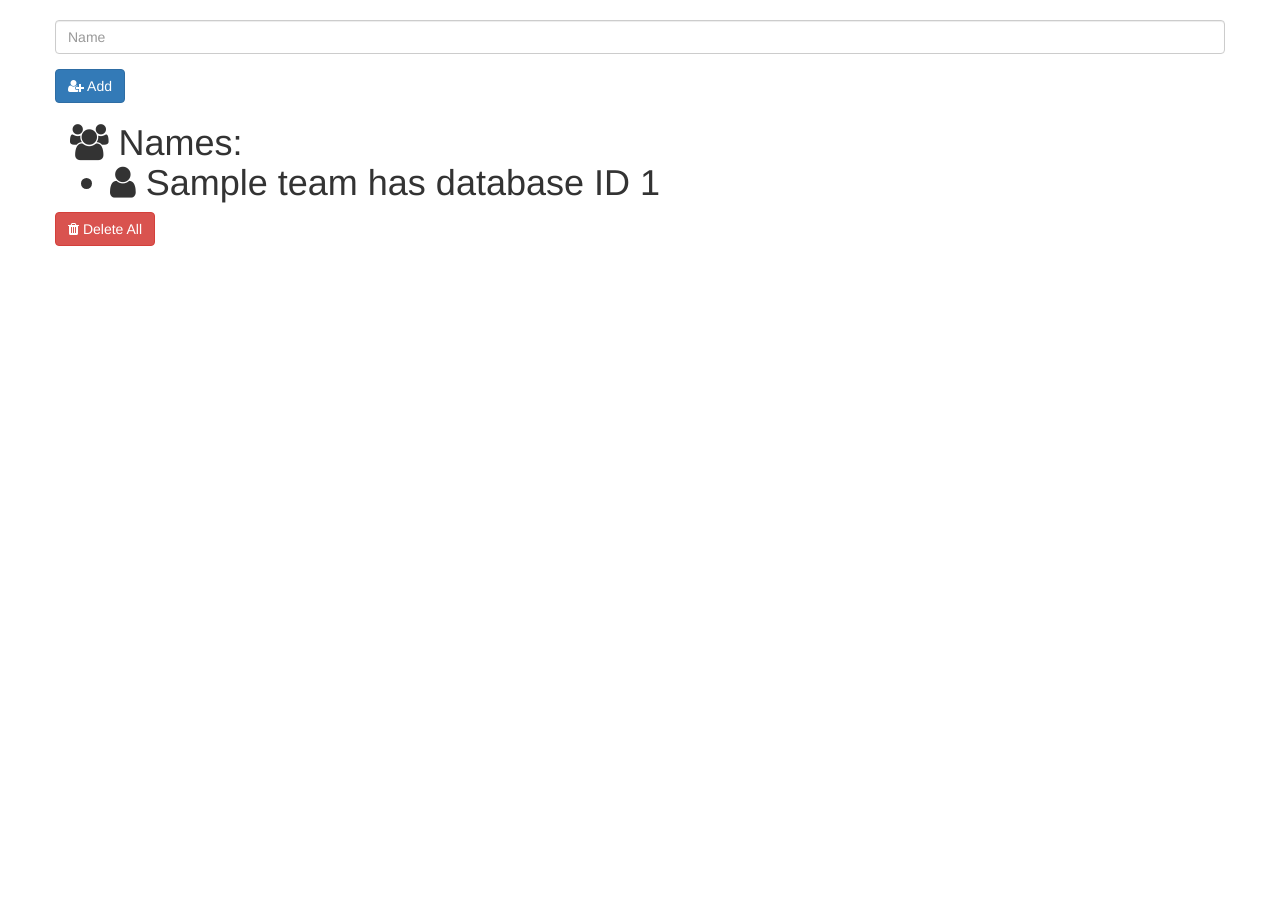
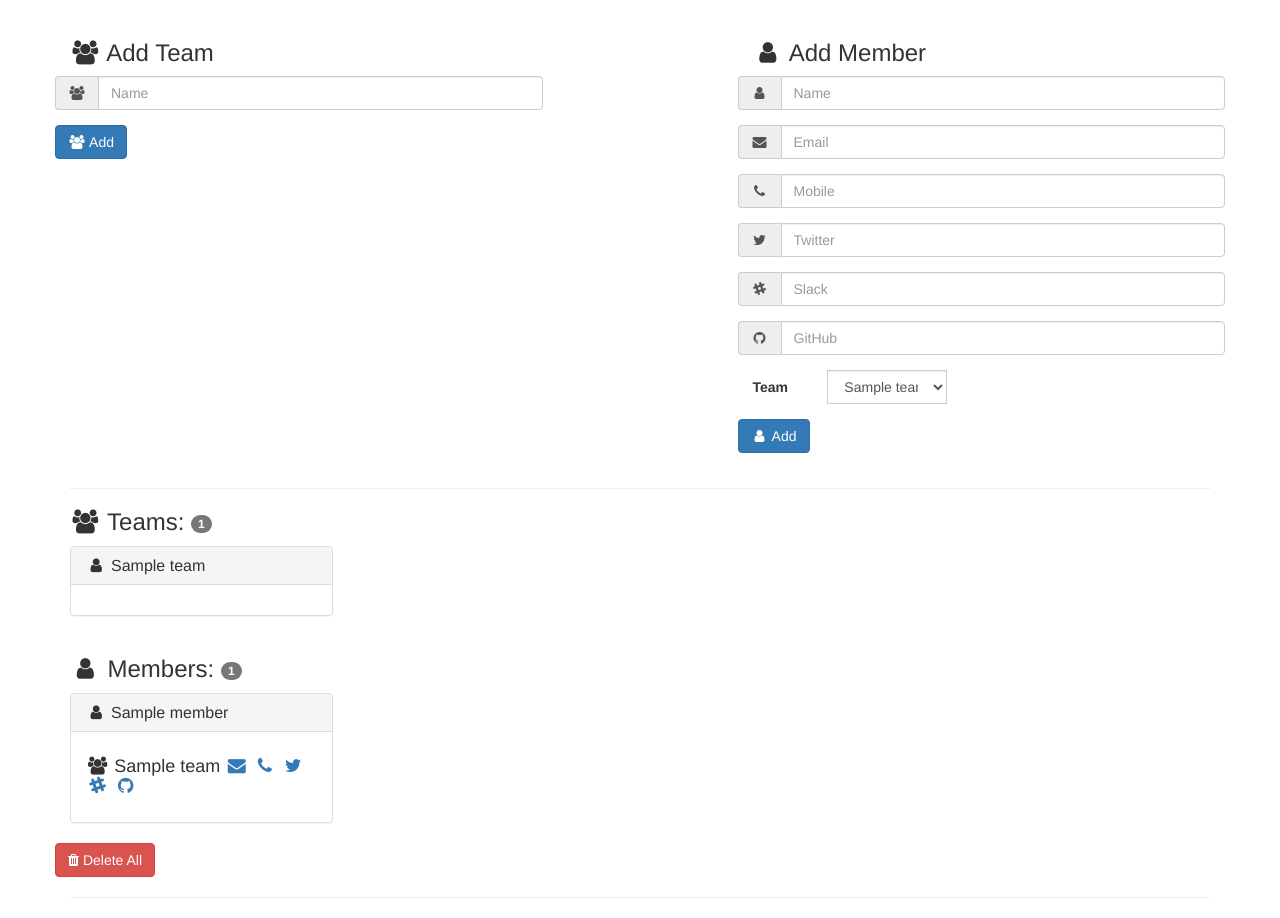
Before and after one commit to matthew-shaw/teamstar, a Flask app: template templates/index.html in a window 1280 px wide. Before the commit the page ends 246 px from the top, so only its background shows below. Run offline with Flask 2, Linux system fonts and the light colour scheme; the template is opened without the code that fills it: most values are stand-ins (such as "Sample title", 1, 10 or a date in 2020); parts of the project's set-up code (start-up, migrations or seed data) failed here and were passed over; some libraries are stand-ins or nearby versions.

Commit message:
adding layout templates

```diff
--- a/templates/base.html
+++ b/templates/base.html
@@ -11,7 +11,7 @@
   {% endblock %}
 </head>
 <body>
-  {% block navigation %}
+  {% block nav %}
   {% endblock %}
 
   <div class="container">
--- a/templates/index.html
+++ b/templates/index.html
@@ -2,31 +2,133 @@
 {% block title %}Home{% endblock %}
 {% block content %}
 <br/>
-<form class="form-horizontal" action="/add" method="POST">
-  <div class="form-group">
-    <input class="form-control" id="name" name="name" placeholder="Name">
+<div class="row">
+  <div class="col-md-5">
+    <h3><i class="fa fa-users fa-fw"></i> Add Team</h3>
+    <form class="form-horizontal" action="/addteam" method="POST">
+      <div class="form-group">
+        <div class="input-group">
+          <div class="input-group-addon"><i class="fa fa-users fa-fw"></i></div>
+          <input type="text" class="form-control" id="name" name="name" placeholder="Name">
+        </div>
+      </div>
+      <div class="form-group">
+        <button type="submit" class="btn btn-primary"><i class="fa fa-users fa-fw"></i> Add</button>
+      </div>
+    </form>
   </div>
-  <div class="form-group">
-    <button type="submit" class="btn btn-primary"><i class="fa fa-user-plus"></i> Add</button>
+
+  <div class="col-md-5 col-md-offset-2">
+    <h3><i class="fa fa-user fa-fw"></i> Add Member</h3>
+    <form class="form-horizontal" action="/addmember" method="POST">
+      <div class="form-group">
+        <div class="input-group">
+          <div class="input-group-addon"><i class="fa fa-user fa-fw"></i></div>
+          <input type="text" class="form-control" id="name" name="name" placeholder="Name">
+        </div>
+      </div>
+      <div class="form-group">
+        <div class="input-group">
+          <div class="input-group-addon"><i class="fa fa-envelope fa-fw"></i></div>
+          <input type="email" class="form-control" id="email" name="email" placeholder="Email">
+        </div>
+      </div>
+      <div class="form-group">
+        <div class="input-group">
+          <div class="input-group-addon"><i class="fa fa-phone fa-fw"></i></div>
+          <input type="tel" class="form-control" id="mobile" name="mobile" placeholder="Mobile">
+        </div>
+      </div>
+      <div class="form-group">
+        <div class="input-group">
+          <div class="input-group-addon"><i class="fa fa-twitter fa-fw"></i></div>
+          <input type="text" class="form-control" id="twitter" name="twitter" placeholder="Twitter">
+        </div>
+      </div>
+      <div class="form-group">
+        <div class="input-group">
+          <div class="input-group-addon"><i class="fa fa-slack fa-fw"></i></div>
+          <input type="text" class="form-control" id="slack" name="slack" placeholder="Slack">
+        </div>
+      </div>
+      <div class="form-group">
+        <div class="input-group">
+          <div class="input-group-addon"><i class="fa fa-github fa-fw"></i></div>
+          <input type="text" class="form-control" id="github" name="github" placeholder="GitHub">
+        </div>
+      </div>
+      <div class="form-group">
+        <div class="input-group">
+          <label for="team" class="col-sm-2 control-label">Team</label>
+          <div class="col-sm-8 col-sm-offset-2">
+            <select class="form-control" name="team">
+              {% for team in teams%}
+              <option value="{{ team._id }}">{{ team.name}}</option>
+              {% endfor %}
+            </select>
+          </div>
+        </div>
+      </div>
+      <div class="form-group">
+        <button type="submit" class="btn btn-primary"><i class="fa fa-user fa-fw"></i> Add</button>
+      </div>
+    </form>
   </div>
-</form>
+</div>
+<hr>
+{% if teams %}
+<h3><i class="fa fa-users fa-fw"></i> Teams: <span class="badge">{{ teams | length }}</span></h3>
+<div class="row">
+  {% for team in teams %}
+  <div class="col-md-3">
+    <div class="panel panel-default">
+      <div class="panel-heading">
+        <h3 class="panel-title"><i class="fa fa-user fa-fw"></i> {{ team.name }}</h3>
+      </div>
+      <div class="panel-body">
 
-{% if data %}
-<h1><i class="fa fa-users"></i> Names:
-<ul>
-  {% for team in data %}
-  <li><i class="fa fa-user"></i> {{ team.name }} has database ID {{ team._id }}</li>
+      </div>
+    </div>
+  </div>
   {% endfor %}
-</ul></h1>
+</div>
+{% else %}
+<h3 class="text-danger"><i class="fa fa-exclamation-circle"></i> No teams</h3>
+{% endif %}
 
-<form class="form-horizontal" action="/deleteall" method="GET">
+
+{% if members %}
+<h3><i class="fa fa-user fa-fw"></i> Members: <span class="badge">{{ members | length }}</span></h3>
+<div class="row">
+  {% for member in members %}
+  <div class="col-md-3">
+    <div class="panel panel-default">
+      <div class="panel-heading">
+        <h3 class="panel-title"><i class="fa fa-user fa-fw"></i> {{ member.name }}</h3>
+      </div>
+      <div class="panel-body">
+        <h4>
+          <i class="fa fa-users fa-fw"></i> {{ member.team }}
+          {% if member.email %}<a href="mailto:{{ member.email }}"><i class="fa fa-envelope fa-fw"></i></a>{% endif %}
+          {% if member.mobile%}<a href="tel:{{ member.mobile }}"><i class="fa fa-phone fa-fw"></i></a>{% endif %}
+          {% if member.twitter %}<a href="https://twitter.com/{{ member.twitter}}"><i class="fa fa-twitter fa-fw"></i></a>{% endif %}
+          {% if member.slack %}<a href="https://landregistry.slack.com/messages/@{{ member.slack }}"><i class="fa fa-slack fa-fw"></i></a>{% endif %}
+          {% if member.github %}<a href="https://github.com/{{ member.github }}"><i class="fa fa-github fa-fw"></i></a>{% endif %}
+        </h4>
+      </div>
+    </div>
+  </div>
+  {% endfor %}
+</div>
+<form class="form-horizontal" action="/deleteallmembers" method="GET">
   <div class="form-group">
     <div>
       <button type="submit" class="btn btn-danger"><i class="fa fa-trash"></i> Delete All</button>
     </div>
   </div>
 </form>
+<hr>
 {% else %}
-<h1 class="text-danger"><i class="fa fa-exclamation-circle"></i> No data</h1>
+<h3 class="text-danger"><i class="fa fa-exclamation-circle"></i> No members</h3>
 {% endif %}
 {% endblock %}
```
Also changed, not shown: templates/footer.html (added, +7 -0 lines), templates/nav.html (added, +16 -0 lines).
